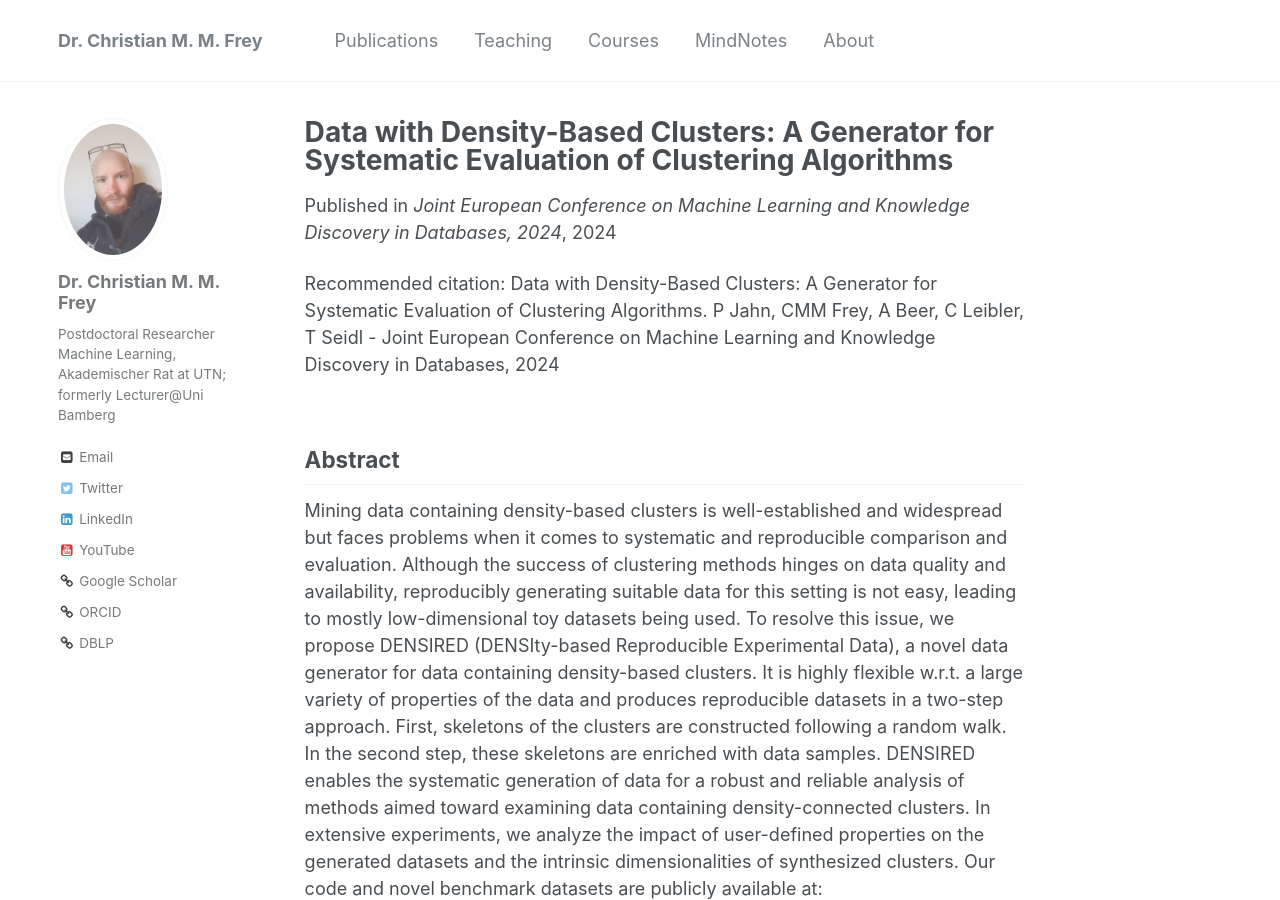
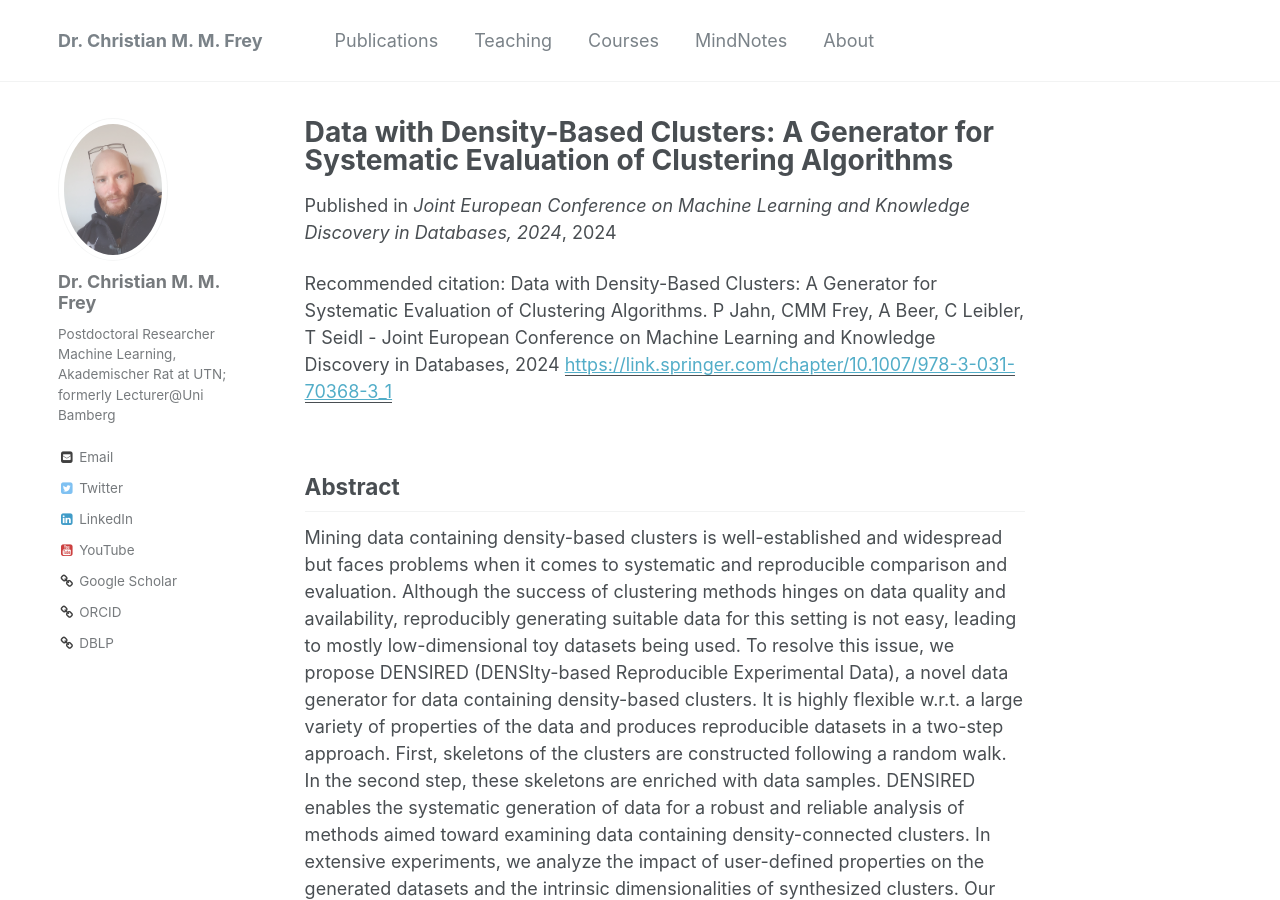
Before and after one commit to christianmaxmike/christianmaxmike.github.io, a Jekyll site: the page built from _publications/2024-01.md, in a window 1280 px wide and 900 px high. Built offline with Jekyll 4.4.1, drawn with Linux system fonts in a browser that asks for light colours; part of the change alters nothing that is shown.

Commit message:
Update 2024-01.md

```diff
--- a/_publications/2024-01.md
+++ b/_publications/2024-01.md
@@ -5,7 +5,7 @@ permalink: /publications/2024-01
 venue: 'Joint European Conference on Machine Learning and Knowledge Discovery in Databases, 2024'
 excerpt: "We propose DENSIRED (DENSIty-based Reproducible Experimental Data), a novel data generator for data containing density-based clusters. It is highly flexible w.r.t. a large variety of properties of the data and produces reproducible datasets in a two-step approach."
 date: 2024-05-01
-#paperurl: https://christianmaxmike.github.io
+paperurl: https://link.springer.com/chapter/10.1007/978-3-031-70368-3_1
 citation: "Data with Density-Based Clusters: A Generator for Systematic Evaluation of Clustering Algorithms. P Jahn, CMM Frey, A Beer, C Leibler, T Seidl - Joint European Conference on Machine Learning and Knowledge Discovery in Databases, 2024"
 ---
 
```
